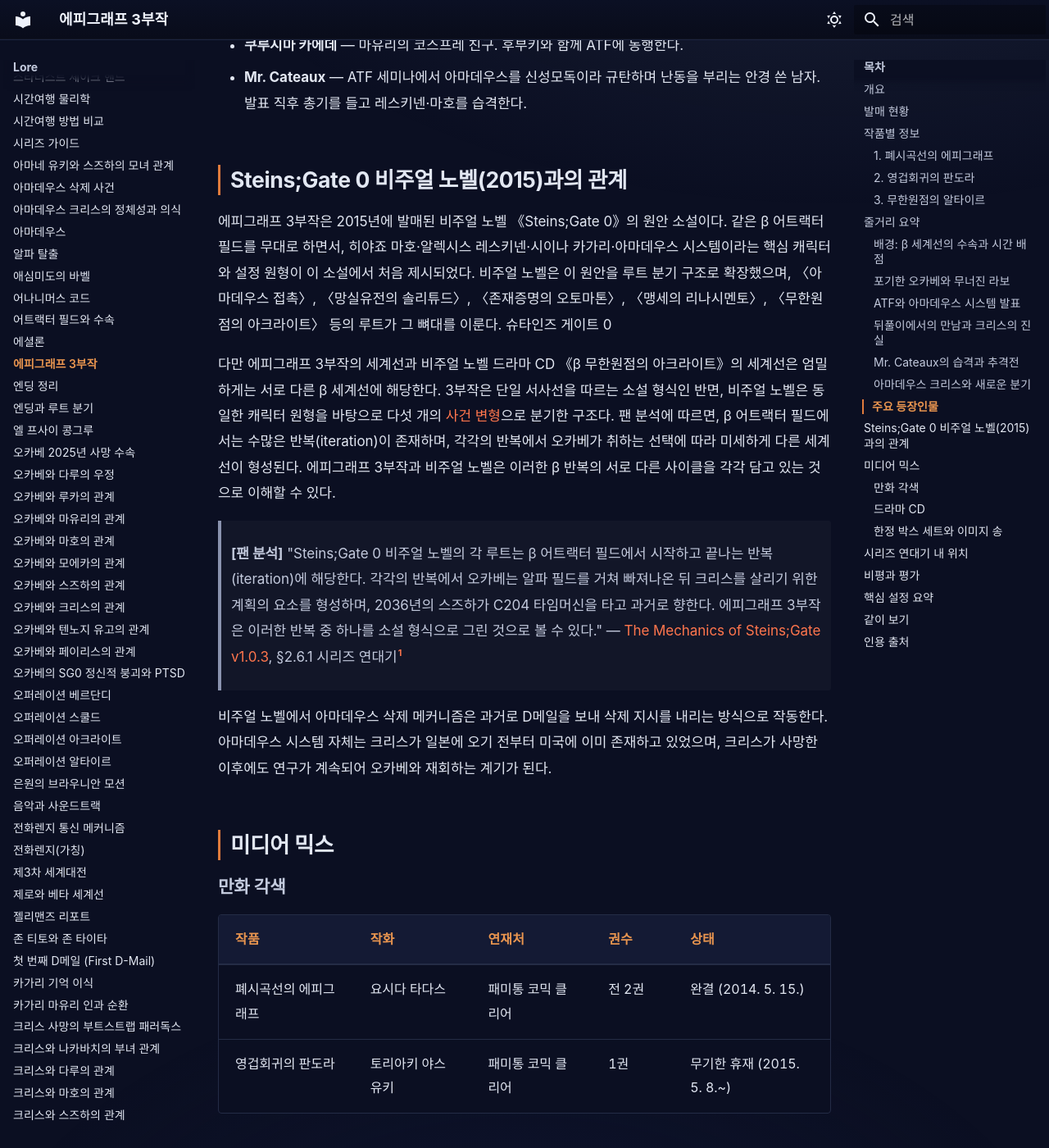
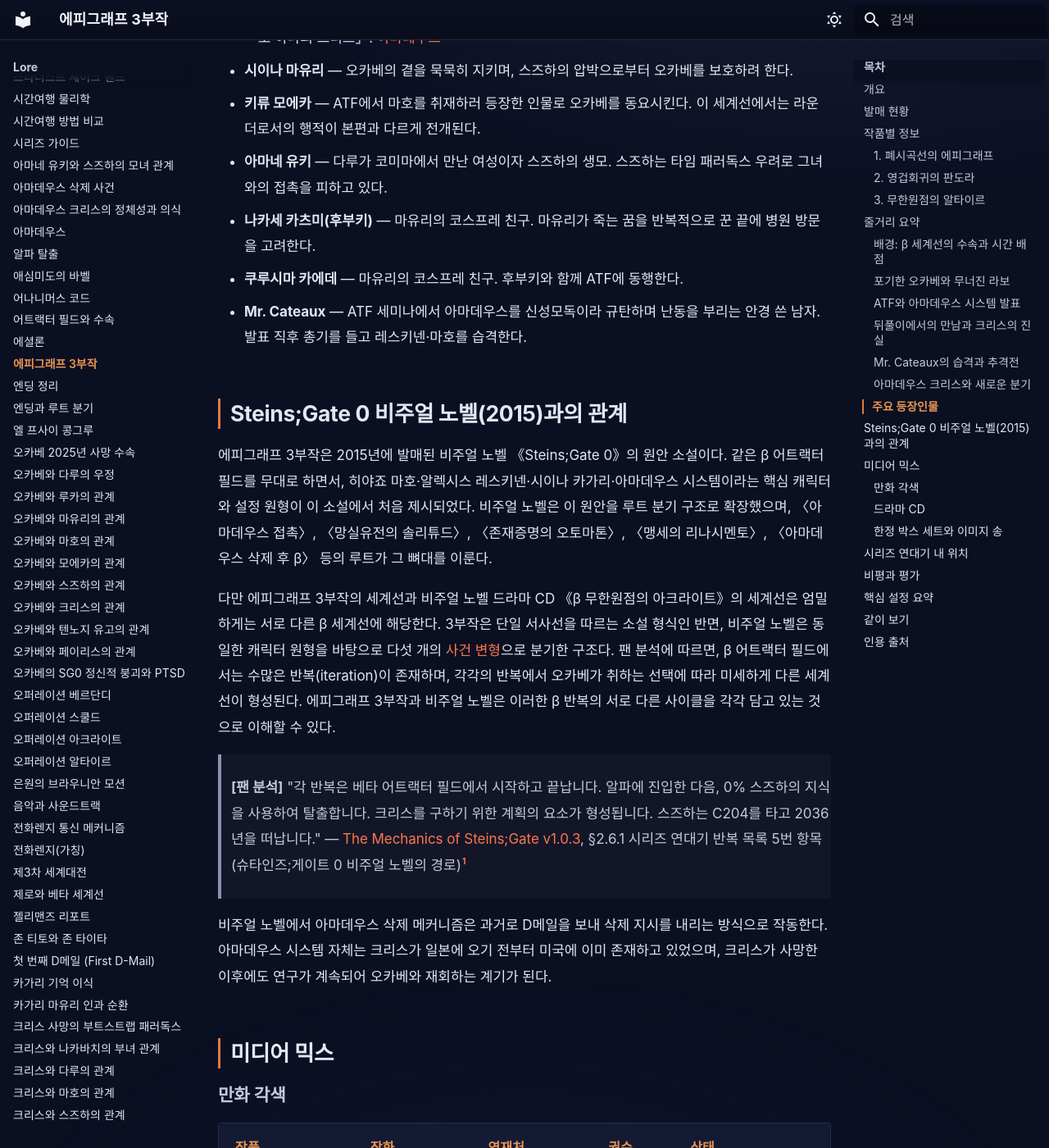
Before and after one commit to sgwiki/sgwiki.github.io, an MkDocs documentation site: the page built from wiki/lore/에피그래프-3부작.md, in a window 1280 px wide and 1400 px high, scrolled down 8801 px. Shown: the whole window at 82% size. Built offline with MkDocs 1.6.1 and Material for MkDocs 9.7.7, drawn with Linux system fonts in a browser that asks for light colours; some web fonts are replaced; some of the changed text lies outside the part shown.

Commit message:
wiki: 우선발행(사후검토) 2026-10-14 05:13 — 페이지 1건
정본: 0db45db747d86f626c537efe1fe402d6a9d598d3
검수: 사후검토 — 그림자 검수(01:00)와 P9 정정 대기열이 이어받는다

```diff
--- a/wiki/lore/에피그래프-3부작.md
+++ b/wiki/lore/에피그래프-3부작.md
@@ -89,13 +89,15 @@
 
 3부작의 시간 배점은 2010년 11월로, 여름 사건(본편 크리스 구출 실패)으로부터 약 3개월이 지난 시점이다. 오카베가 첫 구출 시도에서 크리스를 직접 죽음에 이르게 한 뒤 절망에 빠진 상태에서 이야기가 출발한다.
 
+(해석) 소설 3부작의 이 시간 배정과 달리, 비주얼 노벨과 애니메이션 《Steins;Gate 0》은 같은 시기를 여름으로부터 반년(6개월)이 지난 시점으로 그린다. 비주얼 노벨에서 오카베는 ATF 세미나 장면에서 자신이 반년 전부터 아무런 성장을 하지 못했다는 독백으로 이 시간의 무게를 자책한다.
+
 ### 포기한 오카베와 무너진 라보
 
 2010년 11월, 아키하바라에서는 그 해 여름 광범위하게 퍼졌던 「데자뷰 현상」이 새로운 유형의 뇌염이라는 뉴스가 보도되고 있다. 이 경험이 있는 사람들에게는 병원 방문이 권장되며, 마유리의 코스프레 친구인 나카세 카츠미(후부키)와 쿠루시마 카에데도 마유리가 죽는 꿈을 반복적으로 꾼 끝에 병원 방문을 고려하고 있다. 이 「데자뷰」는 실제로는 다른 세계선에서의 경험이 희미하게 남아 있는 현상이지만, 작중 인물들은 이를 질병으로 해석하고 있다.
 
 오카베 린타로는 여름에 크리스를 구하려다 실패하고 직접 그녀를 죽음에 이르게 했다는 사실에 깊은 PTSD에 빠져 있다. 그는 광기의 매드 사이언티스트 호오인 쿄우마라는 자아를 버리고, 평범한 대학생으로 살아가려 [미래 가젯 연구소](../organization/미래-가젯-연구소.md) 출입마저 피하고 있다. 크리스의 구출을 다시 시도하자는 스즈하의 강요에서 오카베를 지키려 했던 마유리는 오카베의 곁을 지키지만, 오카베는 평범한 사람처럼 살려고 애쓰는 와중에도 깊은 고통에 빠져 있으며, 마유리와 다른 라보멤은 오카베가 너무 고통스러워하고 이전의 모습을 잃어버린 것을 보며 슬퍼한다.
 
-한편 2036년에서 온 아마네 스즈하는 라보에 거주하며 걱정과 낙심, 초조함을 느끼고 있다. 2036년, 마유리는 메탈 우파(숲의 요정 버전)로 만든 목걸이를 양녀 카가리에게 선물한 뒤 카가리를 스즈하에게 맡겼고, 마유리와 스즈하의 아버지인 하시다 이타루는 일본 자위대가 그들을 막기 전에 두 사람을 타임머신으로 과거로 보냈다. 그러나 2010년 아키하바라에 도착한 지 약 3개월이 지난 현재, 스즈하는 카가리를 찾지 못하고 오카베를 다시 설득하는 데도 실패한 상태다. 스즈하는 타임 패러독스 우려로 다루가 그 여름에 코미마에서 만났던 아마네 유키와의 접촉조차 피하고 있다.
+한편 2036년에서 온 아마네 스즈하는 라보에 거주하며 걱정과 낙심, 초조함을 느끼고 있다. 2036년, 마유리는 메탈 우파(숲의 요정 버전)로 만든 목걸이를 양녀 카가리에게 선물한 뒤 카가리를 스즈하에게 맡겼고, 스즈하의 아버지인 하시다 이타루는 일본 자위대가 그들을 막기 전에 두 사람을 타임머신으로 과거로 보냈다. 그러나 2010년 아키하바라에 도착한 지 약 3개월이 지난 현재, 스즈하는 카가리를 찾지 못하고 오카베를 다시 설득하는 데도 실패한 상태다. 스즈하는 타임 패러독스 우려로 다루가 그 여름에 코미마에서 만났던 아마네 유키와의 접촉조차 피하고 있다.
 
 어느 날 저녁 유키가 라보를 찾아오는 사건이 발생한다. 마침 마유리의 설득으로 라보를 방문한 오카베가 우연히 커튼 뒤에 숨어 있던 스즈하를 발견했고, 이를 습격으로 착각한 스즈하가 오카베를 공격하는 모습이 유키에게 보이게 되어 스즈하는 결국 다루의 여동생으로 소개된다. 다루는 유키를 만나 매우 기뻐하지만, 유키가 자신을 피하는 것은 아닌지 궁금해할 정도로 어색해하며 다가가지 못한다.
 
@@ -110,6 +112,8 @@
 발표 도중 안경 쓴 남자(Mr. Cateaux)가 일어나 인간의 마음을 건드리며 신성모독을 저지르고 있다고 선언하며, 크리스의 죽음이 천벌이라고 주장한다. 카에데와 유키와 함께 앉아 있던 오카베는 타임리프 머신의 기반이 되었던 크리스의 연구가 계속되는 것을 보고 울기 시작했고, 모욕이 계속되자 자신을 억누르지 못하고 「이의 있음!」이라 외치며 벌떡 일어선다. 그는 「사람의 꿈과 호기심을 부정할 이유는 없다」며 큰 소리로 항변한다. 레스키넨은 오카베에게 과학자라면 냉정해져야 한다고 주의를 주면서도, 방금 한 말들에 기뻐하며 박수를 보낸다. 이는 7월 크리스의 세미나 때 오카베가 했던 것과 같은 행동이었으나, 이번에는 진정한 분노에서 나온 것이었다.
 
 이후 레스키넨과 마호는 아마데우스 시스템의 시연을 계속한다. 빔 프로젝터 화면에 78시간 32분 전의 마호의 인격이 복제된 AI가 등장해 자기소개를 하며, 기억 데이터가 디지털 데이터로 전환될 수 있음을 증명할 준비가 되었다고 선언한다. 레스키넨과 아마데우스 마호가 대화를 시작하자, 관객들은 AI가 수치심과 경계심을 느끼는 것처럼 개인의 비밀에 대해 말하지 않는 것에 충격을 받는다. 레스키넨은 아마데우스가 인간의 마음과 같다는 폭탄 발언으로 발표를 마무리하며, 이는 청중에게 큰 파장을 일으킨다.
+
+(해석) 이 '78시간 32분'은 소설 줄거리 중계 기준의 수치로, 매체마다 다르게 제시된다. 비주얼 노벨 《Steins;Gate 0》의 같은 시연 장면에서 아마데우스 마호는 자신이 78시간 22분 전의 히야죠 마호에게서 파생된 존재라고 소개하고, 이어 자신은 78시간 23분 전의 히야죠 마호의 뇌내에서 추출된 기억을 가진 데이터를 베이스로 기동된다고 밝힌다. 애니메이션에서는 같은 소개를 '4일 전'으로 표현한다. 소설 본문 원전은 확보되지 않아 수치의 원전 검증은 불가하다.
 
 ### 뒤풀이에서의 만남과 크리스의 진실
 
@@ -160,11 +164,11 @@
 
 ## Steins;Gate 0 비주얼 노벨(2015)과의 관계
 
-에피그래프 3부작은 2015년에 발매된 비주얼 노벨 《Steins;Gate 0》의 원안 소설이다. 같은 β 어트랙터 필드를 무대로 하면서, 히야죠 마호·알렉시스 레스키넨·시이나 카가리·아마데우스 시스템이라는 핵심 캐릭터와 설정 원형이 이 소설에서 처음 제시되었다. 비주얼 노벨은 이 원안을 루트 분기 구조로 확장했으며, 〈아마데우스 접촉〉, 〈망실유전의 솔리튜드〉, 〈존재증명의 오토마톤〉, 〈맹세의 리나시멘토〉, 〈무한원점의 아크라이트〉 등의 루트가 그 뼈대를 이룬다. 슈타인즈 게이트 0
+에피그래프 3부작은 2015년에 발매된 비주얼 노벨 《Steins;Gate 0》의 원안 소설이다. 같은 β 어트랙터 필드를 무대로 하면서, 히야죠 마호·알렉시스 레스키넨·시이나 카가리·아마데우스 시스템이라는 핵심 캐릭터와 설정 원형이 이 소설에서 처음 제시되었다. 비주얼 노벨은 이 원안을 루트 분기 구조로 확장했으며, 〈아마데우스 접촉〉, 〈망실유전의 솔리튜드〉, 〈존재증명의 오토마톤〉, 〈맹세의 리나시멘토〉, 〈아마데우스 삭제 후 β〉 등의 루트가 그 뼈대를 이룬다.
 
 다만 에피그래프 3부작의 세계선과 비주얼 노벨 드라마 CD 《β 무한원점의 아크라이트》의 세계선은 엄밀하게는 서로 다른 β 세계선에 해당한다. 3부작은 단일 서사선을 따르는 소설 형식인 반면, 비주얼 노벨은 동일한 캐릭터 원형을 바탕으로 다섯 개의 [사건 변형](수속.md)으로 분기한 구조다. 팬 분석에 따르면, β 어트랙터 필드에서는 수많은 반복(iteration)이 존재하며, 각각의 반복에서 오카베가 취하는 선택에 따라 미세하게 다른 세계선이 형성된다. 에피그래프 3부작과 비주얼 노벨은 이러한 β 반복의 서로 다른 사이클을 각각 담고 있는 것으로 이해할 수 있다.
 
-> **[팬 분석]** "Steins;Gate 0 비주얼 노벨의 각 루트는 β 어트랙터 필드에서 시작하고 끝나는 반복(iteration)에 해당한다. 각각의 반복에서 오카베는 알파 필드를 거쳐 빠져나온 뒤 크리스를 살리기 위한 계획의 요소를 형성하며, 2036년의 스즈하가 C204 타임머신을 타고 과거로 향한다. 에피그래프 3부작은 이러한 반복 중 하나를 소설 형식으로 그린 것으로 볼 수 있다." — [The Mechanics of Steins;Gate v1.0.3](../근거자료/비공식/mechanics-of-steins-gate/ch2.md), §2.6.1 시리즈 연대기[^1]
+> **[팬 분석]** "각 반복은 베타 어트랙터 필드에서 시작하고 끝납니다. 알파에 진입한 다음, 0% 스즈하의 지식을 사용하여 탈출합니다. 크리스를 구하기 위한 계획의 요소가 형성됩니다. 스즈하는 C204를 타고 2036년을 떠납니다." — [The Mechanics of Steins;Gate v1.0.3](../근거자료/비공식/mechanics-of-steins-gate/ch2.md), §2.6.1 시리즈 연대기 반복 목록 5번 항목(슈타인즈;게이트 0 비주얼 노벨의 경로)[^1]
 
 비주얼 노벨에서 아마데우스 삭제 메커니즘은 과거로 D메일을 보내 삭제 지시를 내리는 방식으로 작동한다. 아마데우스 시스템 자체는 크리스가 일본에 오기 전부터 미국에 이미 존재하고 있었으며, 크리스가 사망한 이후에도 연구가 계속되어 오카베와 재회하는 계기가 된다.
 
@@ -201,7 +205,7 @@
 
 ## 시리즈 연대기 내 위치
 
-> **[팬 분석]** "에피그래프 3부작이 그리는 β 세계선은 Steins;Gate 0 비주얼 노벨의 루트들과 같은 반복 그룹에 속한다. 각 반복은 β 어트랙터 필드에서 시작하고 끝나며, 그 사이에 알파 필드를 거쳐 빠져나오는 구간이 존재한다. 알파를 탈출한 뒤 남은 시간 동안 오카베는 크리스를 살리기 위한 계획의 요소를 축적하고, 그 결과물이 최종적으로 슈타인즈 게이트 세계선 도달로 이어진다." — [The Mechanics of Steins;Gate v1.0.3](../근거자료/비공식/mechanics-of-steins-gate/ch3.md), §3.3.1 β 반복 메커니즘[^2]
+> **[팬 분석]** "우리가 "베타 반복"이라고 부르는 것은 반드시 전체 기간 동안 베타에 머무르는 것은 아니지만, 거기서 시작하고 끝납니다. 5단계와 6단계의 순서는 슈타인즈;게이트 0 비주얼 노벨에 스즈하가 비디오 D-메일을 받지만 오카베는 D-RINE을 받지 않는 경로가 존재한다는 사실에서 추론됩니다." — [The Mechanics of Steins;Gate v1.0.3](../근거자료/비공식/mechanics-of-steins-gate/ch3.md), §3.3.1 시리즈 연대기 II[^2]
 
 에피그래프 3부작의 서사 위치를 정리하면 다음과 같다.
 
@@ -217,7 +221,7 @@
 
 팬 커뮤니티에서는 3부작이 애심미상(哀心美匠)이나 브라우니, 페노그램과 같은 고평가 외전에 비견할 만한 퀄리티를 보여준다는 의견이 있다. 외전 추천 순서를 묻는 문의에서 게임 → 만화 → 드라마 CD → 소설 순서를 제시하며 「베타 3부작」 소설과 그 만화 각색, 그리고 관련 만화인 《무한원점의 아크라이트》, 《은원의 브라우니안 모션》을 함께 추천하는 사례가 빈번하다. 마호가 많이 등장하는 작품을 찾는 독자에게도 《영겁회귀의 판도라》와 비주얼 노벨 루트인 《존재증명의 오토마톤》이 함께 추천된다.
 
-다만 한국어 정발이 이루어지지 않아 접근성이 제한적이라는 점이 반복적으로 지적된다. 전격 게임 문고 판 슈타인즈 게이트 소설 중 선형구속의 모자이시즘 등 여러 작품과 함께 에피그래프 3부작도 아직 한국어 번역이 이루어지지 않은 것으로 확인된다.
+다만 정식 한국어 번역이 확인되지 않아 접근성이 제한적이라는 점이 반복적으로 지적된다. 전격 게임 문고 판 슈타인즈 게이트 소설 중 선형구속의 모자이시즘 등 여러 작품과 마찬가지로, 에피그래프 3부작의 정식 한국어 번역은 2026년 10월 기준 확인되지 않는다.
 
 시리즈 전체로 볼 때, 에피그래프 3부작은 단순한 외전이 아니라 β 어트랙터 필드의 거시적 구조를 최초로 체계적으로 묘사한 작품이라는 위상을 갖는다. 비주얼 노벨과 애니메이션으로 계승된 마호·레스키넨·카가리·아마데우스라는 설정 원형이 모두 이 소설에서 출발했다는 사실은, 3부작이 시리즈 연대기에서 차지하는 비중을 잘 보여준다. 특히 마호가 크리스의 죽음 뒤 진실을 좇는 동기 부여, 레스키넨의 이중적 태도, 카가리라는 미래의 양녀 존재가 β 세계선을 둘러싼 비극의 구조를 처음으로 입체적으로 구축했다.
 
@@ -249,4 +253,4 @@
 
 [^1]: [The Mechanics of Steins;Gate v1.0.3](../근거자료/비공식/mechanics-of-steins-gate/ch2.md) — §2.6.1 시리즈 연대기. β 어트랙터 필드 반복 구조와 Steins;Gate 0 루트의 대응 관계 요약.
 
-[^2]: [The Mechanics of Steins;Gate v1.0.3](../근거자료/비공식/mechanics-of-steins-gate/ch3.md) — §3.3.1 β 반복 메커니즘. β 세계선에서의 오카베 반복과 알파 탈출, 영상 D메일 축적 과정.
+[^2]: [The Mechanics of Steins;Gate v1.0.3](../근거자료/비공식/mechanics-of-steins-gate/ch3.md) — §3.3.1 시리즈 연대기 II. β 세계선에서의 오카베 반복과 알파 탈출, 영상 D메일 축적 과정.
```
Also changed, not shown: other parts of wiki/lore/에피그래프-3부작.md (+2 -2 lines).
